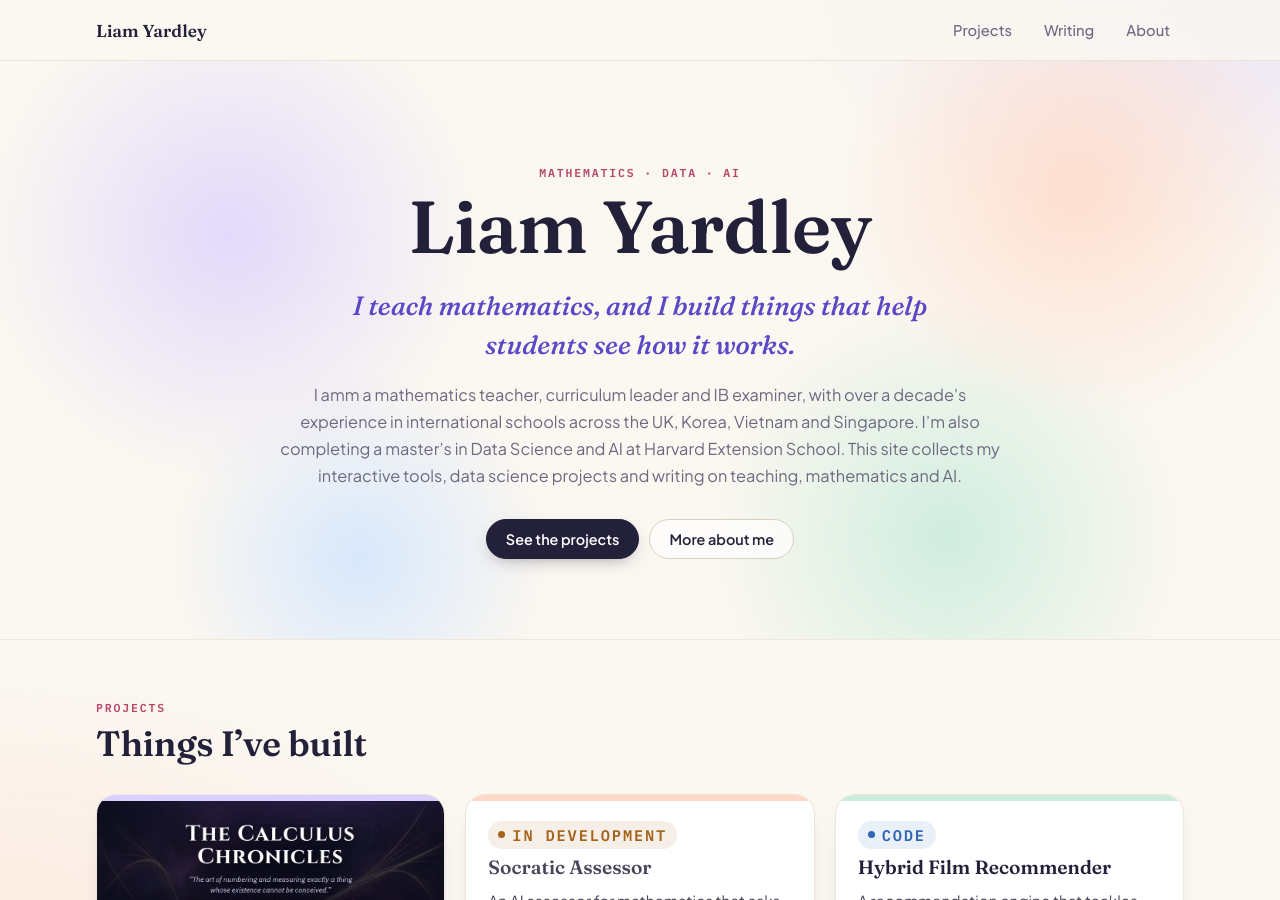
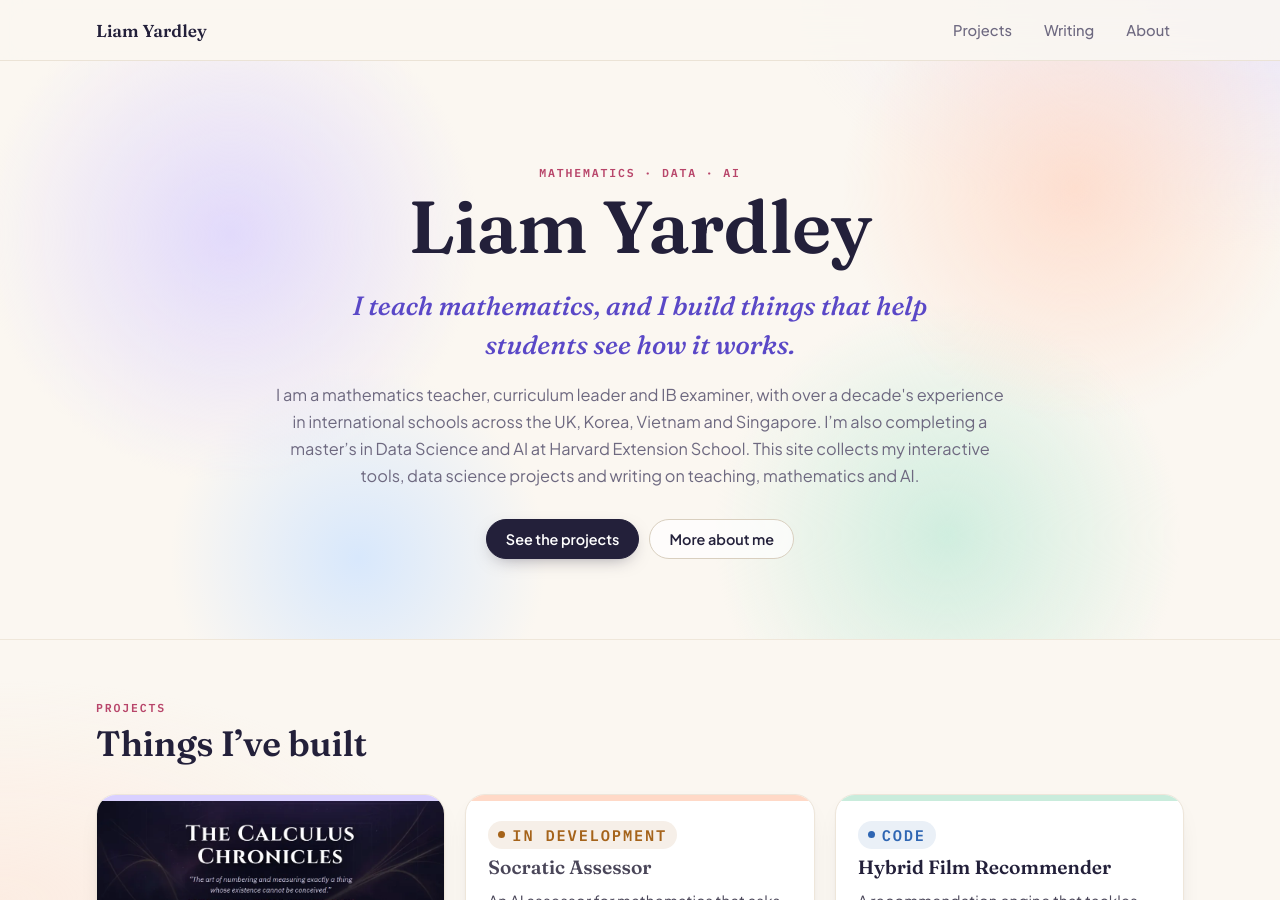
Before and after one commit to liamyardley/liamyardley.github.io, a Jekyll site: the page built from index.html, in a window 1280 px wide and 900 px high. Built offline with Jekyll 4.4.1, drawn with Linux system fonts in a browser that asks for light colours.

Commit message:
Fix typo in hero-sub paragraph

```diff
--- a/index.html
+++ b/index.html
@@ -7,7 +7,7 @@ title: Liam Yardley
     <p class="eyebrow">Mathematics · Data · AI</p>
     <h1>Liam Yardley</h1>
     <p class="hero-lede">I teach mathematics, and I build things that help students see how it works.</p>
-    <p class="hero-sub">I amm a mathematics teacher, curriculum leader and IB examiner, with over a decade's experience in international schools across the UK, Korea, Vietnam and Singapore. I’m also completing a master’s in Data Science and AI at Harvard Extension School. This site collects my interactive tools, data science projects and writing on teaching, mathematics and AI.</p>
+    <p class="hero-sub">I am a mathematics teacher, curriculum leader and IB examiner, with over a decade's experience in international schools across the UK, Korea, Vietnam and Singapore. I’m also completing a master’s in Data Science and AI at Harvard Extension School. This site collects my interactive tools, data science projects and writing on teaching, mathematics and AI.</p>
     <p class="hero-actions"><a class="btn" href="#projects">See the projects</a><a class="btn ghost" href="{{ '/about/' | relative_url }}">More about me</a></p>
   </div>
 </section>
```
